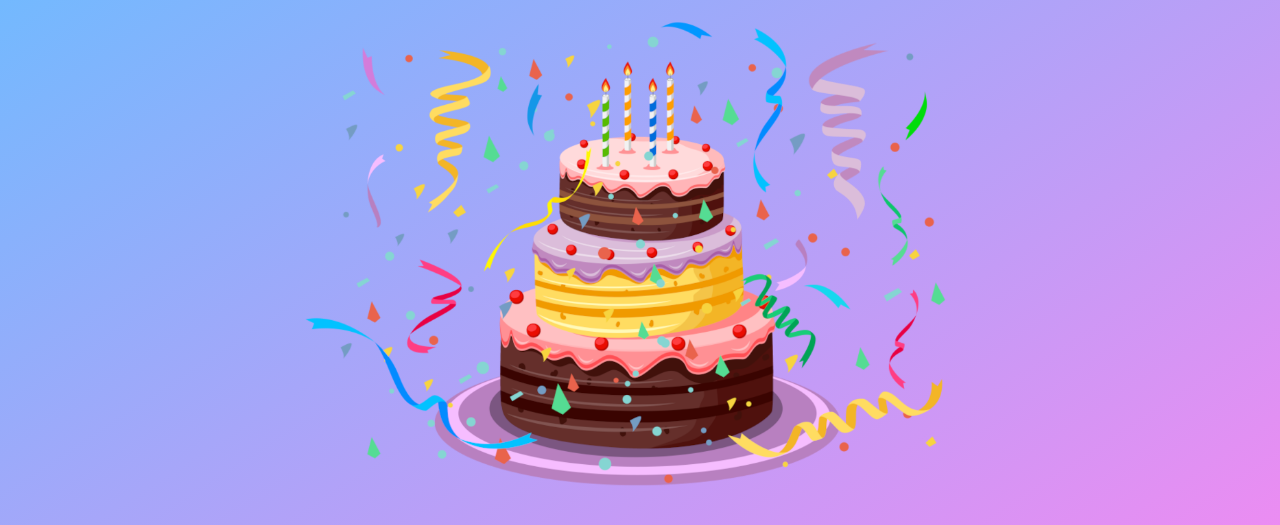
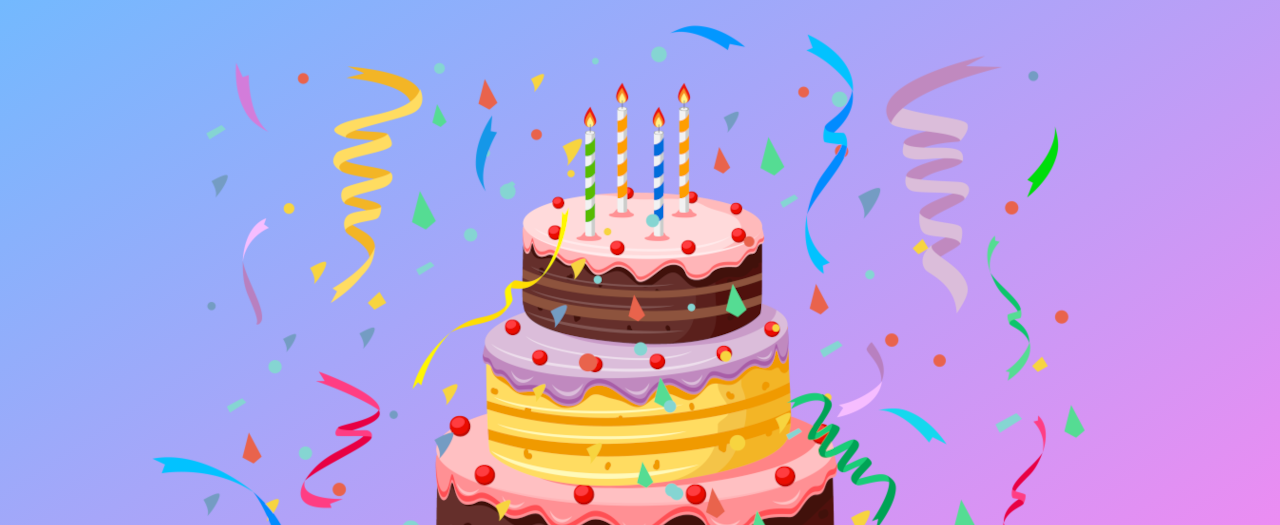
Before and after one commit to waander/aniversario, a plain HTML site: page index.html in a window 1280 px wide. Shown: the part 90-615 px from the top of the page. Drawn offline with Linux system fonts and the light colour scheme.

Commit message:
Update style.css

```diff
--- a/style.css
+++ b/style.css
@@ -10,9 +10,9 @@
 }
 
 body {
+    background-repeat: no-repeat;
     background-image: linear-gradient(to bottom right, #6BBCFF, #FF85F0);
     height: 100vh;
-    width: 100wh;
     text-align: center;
     font-size: 3vh;
     padding: 20px 15px;
@@ -20,14 +20,10 @@ body {
     text-shadow: 0px 1px 2px black;
 }
 
-main {
-    position: calc(50vw);
-}
-
 img {
+    max-width: 90vw;
+    max-height: 100hw;
     padding-top: 30px;
-    max-width: 100vw;
-    max-height: 60vh;
 
 }
 
```
